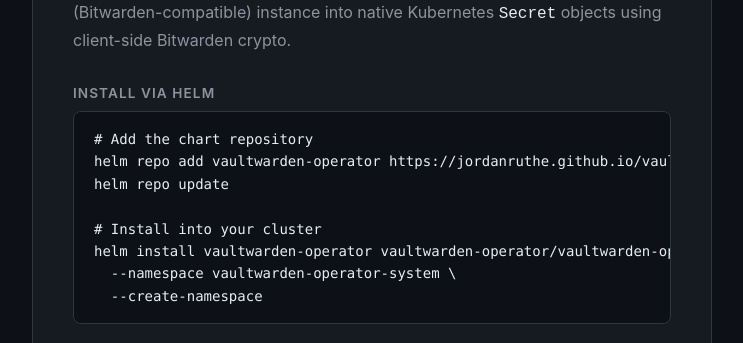
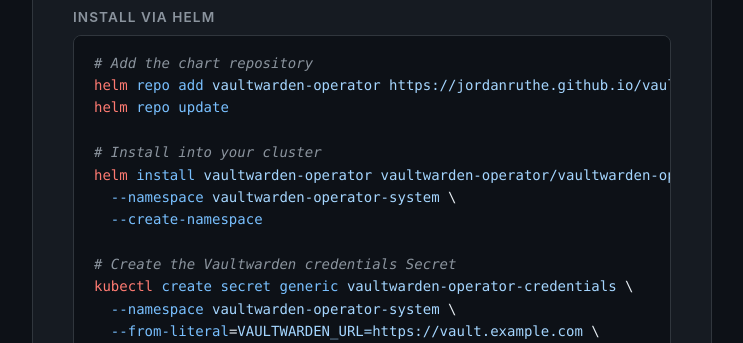
Before and after one commit to jordanruthe/vaultwarden-operator, a plain HTML site: page pages/index.html in a window 1280 px wide. Shown: the part 261-604 px from the top of the page, without its empty margins (268-1011 px from the left). Drawn offline with Linux system fonts and the light colour scheme.

Commit message:
Updates to include secret creation in landing page.

```diff
--- a/pages/index.html
+++ b/pages/index.html
@@ -77,6 +77,11 @@
       font-family: "SFMono-Regular", Consolas, "Liberation Mono", Menlo, monospace;
     }
 
+    .tok-comment { color: #8b949e; font-style: italic; }
+    .tok-cmd     { color: #ff7b72; }
+    .tok-flag    { color: #79c0ff; }
+    .tok-str     { color: #a5d6ff; }
+
     .links {
       display: flex;
       gap: 1rem;
@@ -114,14 +119,21 @@
     </p>
 
     <h2>Install via Helm</h2>
-    <pre># Add the chart repository
-helm repo add vaultwarden-operator https://jordanruthe.github.io/vaultwarden-operator
-helm repo update
+    <pre><span class="tok-comment"># Add the chart repository</span>
+<span class="tok-cmd">helm</span> <span class="tok-flag">repo add</span> <span class="tok-str">vaultwarden-operator https://jordanruthe.github.io/vaultwarden-operator</span>
+<span class="tok-cmd">helm</span> <span class="tok-flag">repo update</span>
 
-# Install into your cluster
-helm install vaultwarden-operator vaultwarden-operator/vaultwarden-operator \
-  --namespace vaultwarden-operator-system \
-  --create-namespace</pre>
+<span class="tok-comment"># Install into your cluster</span>
+<span class="tok-cmd">helm</span> <span class="tok-flag">install</span> <span class="tok-str">vaultwarden-operator vaultwarden-operator/vaultwarden-operator</span> \
+  <span class="tok-flag">--namespace</span> <span class="tok-str">vaultwarden-operator-system</span> \
+  <span class="tok-flag">--create-namespace</span>
+
+<span class="tok-comment"># Create the Vaultwarden credentials Secret</span>
+<span class="tok-cmd">kubectl</span> <span class="tok-flag">create secret generic</span> <span class="tok-str">vaultwarden-operator-credentials</span> \
+  <span class="tok-flag">--namespace</span> <span class="tok-str">vaultwarden-operator-system</span> \
+  <span class="tok-flag">--from-literal</span>=<span class="tok-str">VAULTWARDEN_URL=https://vault.example.com</span> \
+  <span class="tok-flag">--from-literal</span>=<span class="tok-str">VAULTWARDEN_EMAIL=operator@example.com</span> \
+  <span class="tok-flag">--from-literal</span>=<span class="tok-str">VAULTWARDEN_PASSWORD=supersecret</span></pre>
 
     <div class="links">
       <a href="https://github.com/jordanruthe/vaultwarden-operator">
```
